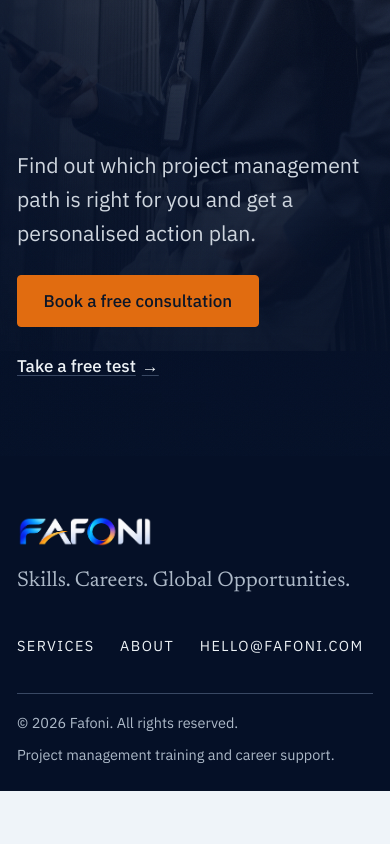
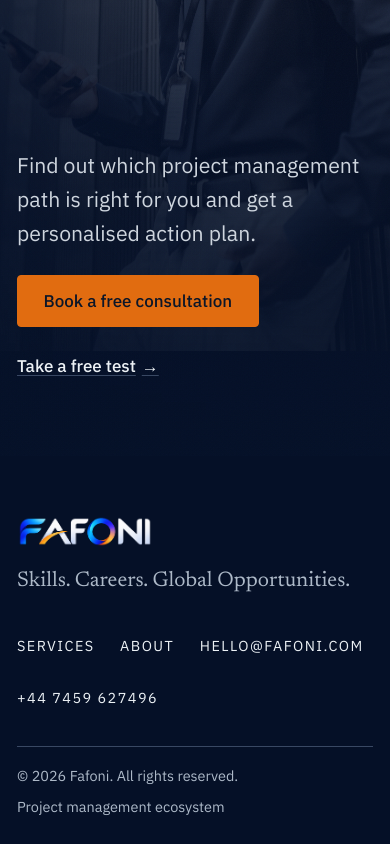
Before and after one commit to Felixdiamond/fafoni, a Next.js app: page / in a window 390 px wide. Shown: the part 7691-8535 px from the top of the page. Before the commit the page ends 8482 px from the top, so only its background shows below. Built offline with nearby package versions, Linux system fonts and the light colour scheme.

Commit message:
Footer: phone number and ecosystem line

```diff
--- a/app/_components/Nav.tsx
+++ b/app/_components/Nav.tsx
@@ -7,7 +7,7 @@ import { AnimatePresence, motion, useReducedMotion } from "motion/react";
 import { useEffect, useState } from "react";
 import logo from "@/public/fafoni-logo-trimmed.png";
 import { brandLine } from "@/app/_content/home";
-import { email, links } from "@/app/_content/links";
+import { email, links, phone } from "@/app/_content/links";
 
 const items = [
   { href: links.services, label: "Services" },
@@ -149,6 +149,9 @@ export function Nav({ ctaHref, ctaLabel }: Props) {
                 <a className="menu__mail" href={`mailto:${email}`}>
                   {email}
                 </a>
+                <a className="menu__mail" href={phone.href}>
+                  {phone.display}
+                </a>
                 <p className="menu__line">{brandLine}</p>
               </motion.div>
             </nav>
--- a/app/_components/SiteFooter.tsx
+++ b/app/_components/SiteFooter.tsx
@@ -2,7 +2,7 @@ import Image from "next/image";
 import Link from "next/link";
 import logo from "@/public/fafoni-logo-trimmed.png";
 import { tagline } from "@/app/_content/home";
-import { email, links } from "@/app/_content/links";
+import { email, links, phone } from "@/app/_content/links";
 
 export function SiteFooter() {
   const year = new Date().getFullYear();
@@ -31,10 +31,15 @@ export function SiteFooter() {
               {email}
             </a>
           </li>
+          <li>
+            <a href={phone.href} className="foot__link">
+              {phone.display}
+            </a>
+          </li>
         </ul>
         <p className="foot__meta">
           <span>© {year} Fafoni. All rights reserved.</span>
-          <span>Project management training and career support.</span>
+          <span>Project management ecosystem</span>
         </p>
       </div>
     </footer>
--- a/app/_content/links.ts
+++ b/app/_content/links.ts
@@ -2,6 +2,7 @@
  *  The booking link is a placeholder until the client supplies a booking URL.
  *  The free test is a Google Form; links marked data-quiz open it in the modal. */
 export const email = "hello@fafoni.com";
+export const phone = { display: "+44 7459 627496", href: "tel:+447459627496" };
 
 export const enquiryLink = (about: string) => `mailto:${email}?subject=${encodeURIComponent(about)}`;
 
```
